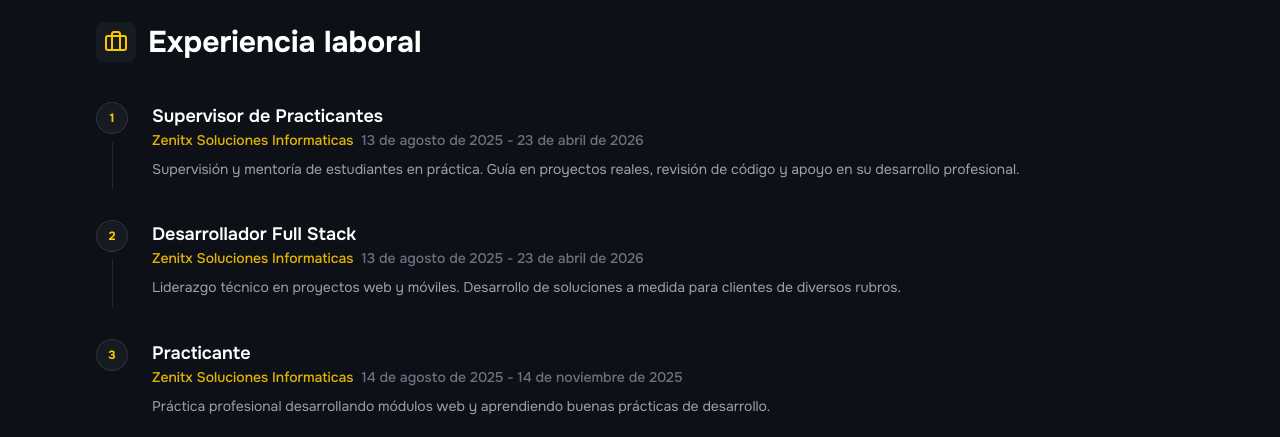
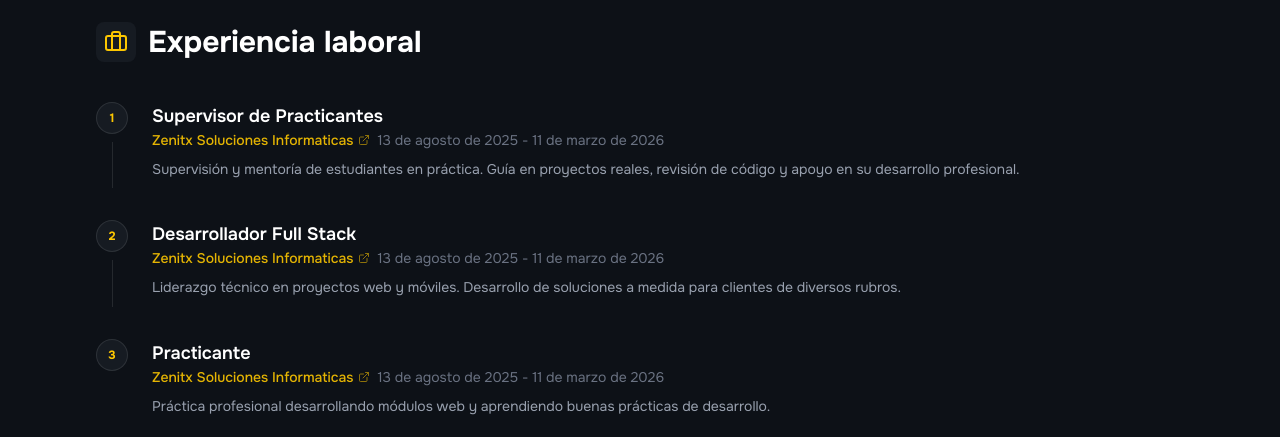
Before and after one commit to fabian123z3/Portafolio-FabianV, a React (Vite) app: page / in a window 1280 px wide. Shown: the part 3200-3637 px from the top of the page. Built offline with nearby package versions, Linux system fonts and the light colour scheme; no server answers.

Commit message:
feat: implement professional portfolio data structure and experience section component

```diff
--- a/src/componentes/secciones/SeccionExperiencia.tsx
+++ b/src/componentes/secciones/SeccionExperiencia.tsx
@@ -1,4 +1,4 @@
-import { Briefcase } from 'lucide-react';
+import { Briefcase, ExternalLink } from 'lucide-react';
 import { Contenedor } from '../ui';
 import { experiencias } from '../../datos/datosPersonales';
 
@@ -43,8 +43,20 @@ export function SeccionExperiencia() {
                   {exp.cargo}
                 </h3>
 
-                <p className="text-yellow-400/90 font-medium text-sm mb-2">
-                  {exp.empresa}
+                <p className="text-sm mb-2">
+                  {exp.url ? (
+                    <a
+                      href={exp.url}
+                      target="_blank"
+                      rel="noopener noreferrer"
+                      className="inline-flex items-center gap-1 text-yellow-400/90 font-medium hover:text-yellow-400 transition-colors group/link"
+                    >
+                      {exp.empresa}
+                      <ExternalLink size={12} className="opacity-60 group-hover/link:opacity-100 transition-opacity" />
+                    </a>
+                  ) : (
+                    <span className="text-yellow-400/90 font-medium">{exp.empresa}</span>
+                  )}
                   <span className="text-gray-500 ml-2">
                     {exp.fechaInicio} - {exp.fechaFin}
                   </span>
--- a/src/datos/datosPersonales.ts
+++ b/src/datos/datosPersonales.ts
@@ -134,8 +134,9 @@ export const experiencias: Experiencia[] = [
     id: '1',
     cargo: 'Supervisor de Practicantes',
     empresa: 'Zenitx Soluciones Informaticas',
+    url: 'https://zenitx.com/',
     fechaInicio: '13 de agosto de 2025',
-    fechaFin: '23 de abril de 2026',
+    fechaFin: '11 de marzo de 2026',
     actual: false,
     descripcion: 'Supervisión y mentoría de estudiantes en práctica. Guía en proyectos reales, revisión de código y apoyo en su desarrollo profesional.',
   },
@@ -143,8 +144,9 @@ export const experiencias: Experiencia[] = [
     id: '2',
     cargo: 'Desarrollador Full Stack',
     empresa: 'Zenitx Soluciones Informaticas',
+    url: 'https://zenitx.com/',
     fechaInicio: '13 de agosto de 2025',
-    fechaFin: '23 de abril de 2026',
+    fechaFin: '11 de marzo de 2026',
     actual: false,
     descripcion: 'Liderazgo técnico en proyectos web y móviles. Desarrollo de soluciones a medida para clientes de diversos rubros.',
   },
@@ -152,8 +154,9 @@ export const experiencias: Experiencia[] = [
     id: '3',
     cargo: 'Practicante',
     empresa: 'Zenitx Soluciones Informaticas',
-    fechaInicio: '14 de agosto de 2025',
-    fechaFin: '14 de noviembre de 2025',
+    url: 'https://zenitx.com/',
+    fechaInicio: '13 de agosto de 2025',
+    fechaFin: '11 de marzo de 2026',
     actual: false,
     descripcion: 'Práctica profesional desarrollando módulos web y aprendiendo buenas prácticas de desarrollo.',
   },
--- a/src/tipos/index.ts
+++ b/src/tipos/index.ts
@@ -41,6 +41,7 @@ export interface Experiencia {
   fechaFin?: string;
   descripcion: string;
   actual?: boolean;
+  url?: string;
 }
 
 // Tipos para informacion de contacto
```
